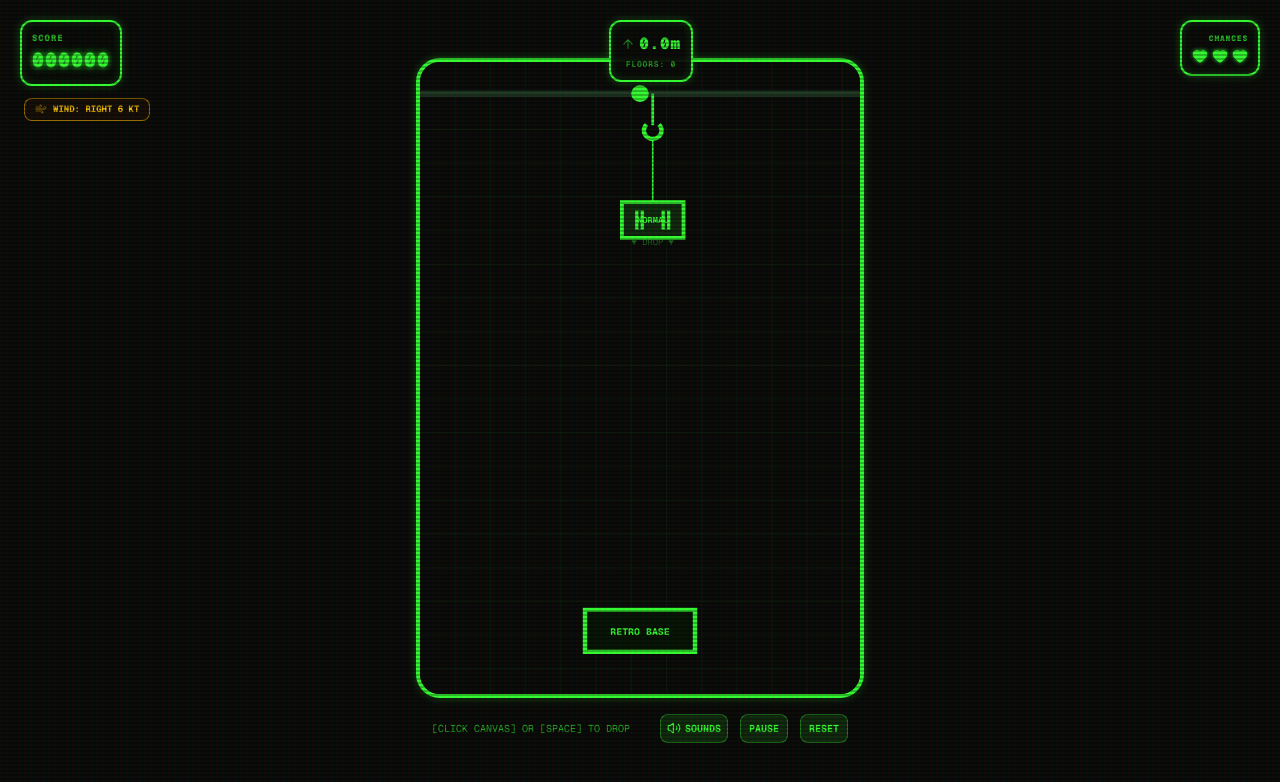
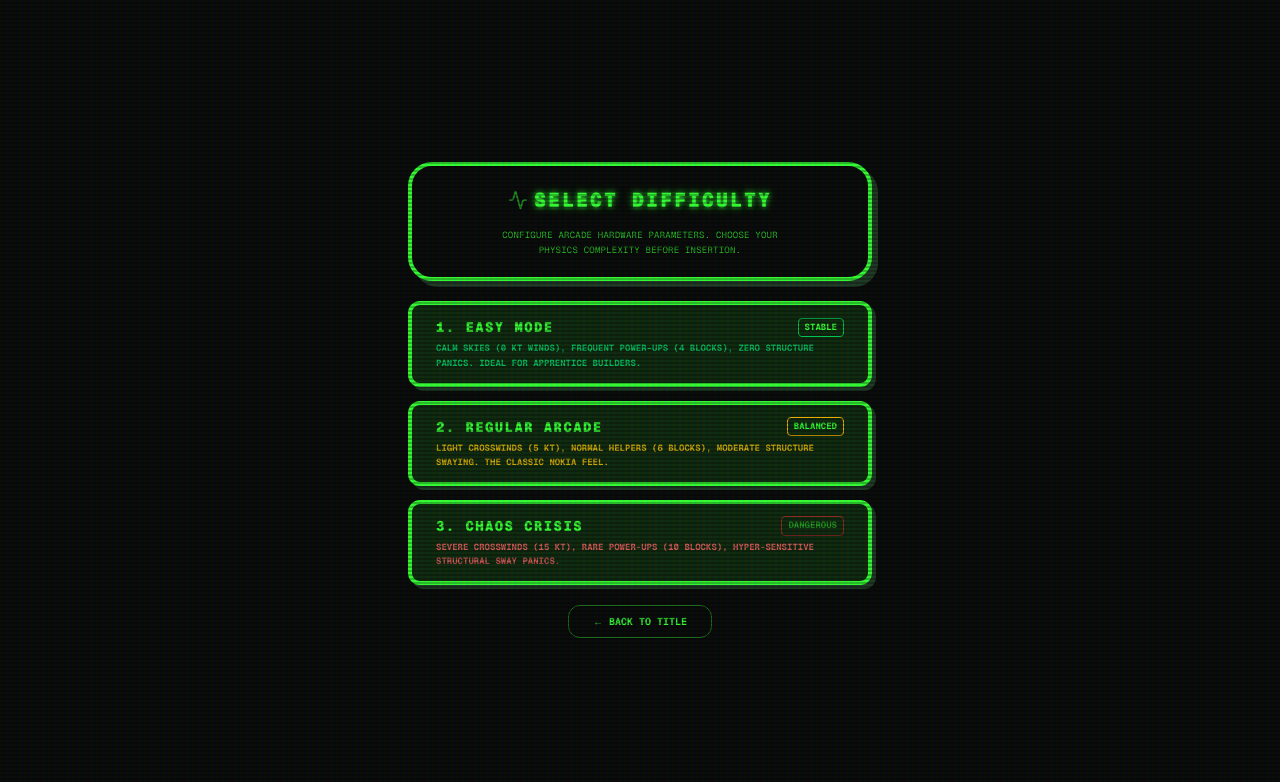
Before and after one commit to Nas-747/city-blox-retro, a Next.js app: page / in a window 1280 px wide. Both pictures are taken after a click on the button "INSERT COIN & START". Shown: the top 782 px of the page. Built offline with nearby package versions, Linux system fonts and the light colour scheme.

Commit message:
feat: implement difficulty selection screen and integrate difficulty-based physics configuration into gameplay

```diff
--- a/src/app/page.tsx
+++ b/src/app/page.tsx
@@ -2,15 +2,32 @@
 
 import React, { useState, useEffect } from "react";
 import GameScreen from "@/components/GameScreen";
-import { Play, Volume2, VolumeX, Shield, Award, RotateCcw, Home, Building2 } from "lucide-react";
+import { Play, Volume2, VolumeX, Shield, Award, RotateCcw, Home, Building2, Flame, Activity } from "lucide-react";
 
-type GameState = "START" | "PLAYING" | "GAMEOVER";
+export type GameState = "START" | "DIFFICULTY" | "PLAYING" | "GAMEOVER";
+
+export interface DifficultyConfig {
+  name: "EASY" | "MID" | "CHALLENGING";
+  gravitySpeed: number;
+  maxWind: number;
+  panicThreshold: number;
+  powerUpSpawnInterval: number;
+}
 
 export default function Page() {
   const [gameState, setGameState] = useState<GameState>("START");
   const [isPaused, setIsPaused] = useState(false);
   const [isMuted, setIsMuted] = useState(false);
   const [personalBest, setPersonalBest] = useState(0);
+
+  // Dynamic difficulty configuration state
+  const [selectedDifficulty, setSelectedDifficulty] = useState<DifficultyConfig>({
+    name: "MID",
+    gravitySpeed: 6,
+    maxWind: 0.5,
+    panicThreshold: 20,
+    powerUpSpawnInterval: 6,
+  });
 
   // Game stats for Game Over modal
   const [stats, setStats] = useState({
@@ -37,14 +54,45 @@ export default function Page() {
       { rank: 3, name: "YOU (BEST)", score: personalBest, height: (personalBest / 100) * 1.5 },
       { rank: 4, name: "BRIGHT_ICT", score: 14200, height: 96.6 },
     ];
-    // Sort descending by score
     return list.sort((a, b) => b.score - a.score).map((item, idx) => ({
       ...item,
       rank: idx + 1,
     }));
   };
 
-  const handleStartGame = () => {
+  const handleInsertCoin = () => {
+    setGameState("DIFFICULTY");
+  };
+
+  const handleSelectDifficulty = (diff: "EASY" | "MID" | "CHALLENGING") => {
+    let config: DifficultyConfig;
+    if (diff === "EASY") {
+      config = {
+        name: "EASY",
+        gravitySpeed: 4,
+        maxWind: 0,
+        panicThreshold: 999,
+        powerUpSpawnInterval: 4,
+      };
+    } else if (diff === "CHALLENGING") {
+      config = {
+        name: "CHALLENGING",
+        gravitySpeed: 9,
+        maxWind: 1.5,
+        panicThreshold: 12,
+        powerUpSpawnInterval: 10,
+      };
+    } else {
+      config = {
+        name: "MID",
+        gravitySpeed: 6,
+        maxWind: 0.5,
+        panicThreshold: 20,
+        powerUpSpawnInterval: 6,
+      };
+    }
+
+    setSelectedDifficulty(config);
     setGameState("PLAYING");
     setIsPaused(false);
   };
@@ -116,7 +164,7 @@ export default function Page() {
           {/* Start button */}
           <div className="w-full">
             <button
-              onClick={handleStartGame}
+              onClick={handleInsertCoin}
               className="retro-btn text-base py-3 w-full flex items-center justify-center gap-2 tracking-widest uppercase font-black"
             >
               <Play className="w-4 h-4 fill-current" />
@@ -166,18 +214,89 @@ export default function Page() {
         </div>
       )}
 
-      {/* 2. ACTIVE GAMEPLAY SCREEN */}
+      {/* 2. DIFFICULTY SELECTION SCREEN */}
+      {gameState === "DIFFICULTY" && (
+        <div className="flex flex-col items-center justify-center gap-5 w-full max-w-lg px-6 font-mono z-10 text-center animate-fade-in">
+
+          <div className="retro-border bg-[#080b09] p-5 w-full flex flex-col items-center gap-3.5 rounded-3xl glow-box-green">
+            <div className="flex items-center justify-center gap-1.5">
+              <Activity className="w-5 h-5 text-retro-green animate-pulse" />
+              <h2 className="text-xl font-black text-retro-green tracking-widest uppercase glow-green">
+                SELECT DIFFICULTY
+              </h2>
+            </div>
+            <p className="text-[9px] text-retro-green/75 uppercase tracking-wide leading-relaxed max-w-xs">
+              Configure arcade hardware parameters. Choose your physics complexity before insertion.
+            </p>
+          </div>
+
+          {/* Difficulty options */}
+          <div className="w-full flex flex-col gap-3.5">
+            {/* EASY */}
+            <button
+              onClick={() => handleSelectDifficulty("EASY")}
+              className="retro-btn border-green-500 text-green-400 bg-green-950/20 hover:bg-green-500 hover:text-[#080b09] flex flex-col items-start gap-1 p-3.5 rounded-2xl w-full text-left"
+            >
+              <div className="flex justify-between items-center w-full">
+                <span className="text-sm font-black tracking-widest">1. EASY MODE</span>
+                <span className="text-[9px] border border-green-500 px-1.5 py-0.5 rounded font-bold">STABLE</span>
+              </div>
+              <p className="text-[9px] uppercase leading-relaxed text-green-400/80">
+                Calm skies (0 KT winds), frequent power-ups (4 blocks), zero structure panics. Ideal for apprentice builders.
+              </p>
+            </button>
+
+            {/* MID */}
+            <button
+              onClick={() => handleSelectDifficulty("MID")}
+              className="retro-btn border-yellow-500 text-yellow-400 bg-yellow-950/20 hover:bg-yellow-500 hover:text-[#080b09] flex flex-col items-start gap-1 p-3.5 rounded-2xl w-full text-left"
+            >
+              <div className="flex justify-between items-center w-full">
+                <span className="text-sm font-black tracking-widest">2. REGULAR ARCADE</span>
+                <span className="text-[9px] border border-yellow-500 px-1.5 py-0.5 rounded font-bold">BALANCED</span>
+              </div>
+              <p className="text-[9px] uppercase leading-relaxed text-yellow-400/80">
+                Light crosswinds (5 KT), normal helpers (6 blocks), moderate structure swaying. The classic Nokia feel.
+              </p>
+            </button>
+
+            {/* CHALLENGING */}
+            <button
+              onClick={() => handleSelectDifficulty("CHALLENGING")}
+              className="retro-btn border-red-500 text-red-400 bg-red-950/20 hover:bg-red-500 hover:text-[#080b09] flex flex-col items-start gap-1 p-3.5 rounded-2xl w-full text-left"
+            >
+              <div className="flex justify-between items-center w-full">
+                <span className="text-sm font-black tracking-widest">3. CHAOS CRISIS</span>
+                <span className="text-[9px] border border-red-500 px-1.5 py-0.5 rounded font-bold uppercase animate-pulse">Dangerous</span>
+              </div>
+              <p className="text-[9px] uppercase leading-relaxed text-red-400/80 font-bold">
+                Severe crosswinds (15 KT), rare power-ups (10 blocks), hyper-sensitive structural sway panics.
+              </p>
+            </button>
+          </div>
+
+          <button
+            onClick={handleBackToTitle}
+            className="text-[10px] border border-retro-green/40 hover:border-retro-green text-retro-green bg-transparent hover:bg-retro-green/10 py-2 px-6 rounded-xl transition-all font-bold cursor-pointer uppercase"
+          >
+            ← BACK TO TITLE
+          </button>
+        </div>
+      )}
+
+      {/* 3. ACTIVE GAMEPLAY SCREEN */}
       {gameState === "PLAYING" && (
         <div className="w-full h-full relative">
           <GameScreen
             onGameOver={handleGameOver}
             isPaused={isPaused}
             onTogglePause={togglePause}
+            difficulty={selectedDifficulty}
           />
         </div>
       )}
 
-      {/* 3. GAME OVER MODAL SCREEN */}
+      {/* 4. GAME OVER MODAL SCREEN */}
       {gameState === "GAMEOVER" && (
         <div className="absolute inset-0 bg-[#080b09]/90 backdrop-blur-md z-50 flex items-center justify-center font-mono">
           <div className="retro-border bg-[#080b09] p-8 max-w-sm w-[90%] flex flex-col gap-5 rounded-3xl glow-box-green text-center">
@@ -193,6 +312,10 @@ export default function Page() {
 
             {/* Score Grid & Performance Stats */}
             <div className="border-2 border-retro-green/45 bg-retro-dark/30 rounded-2xl p-4 flex flex-col gap-3">
+              <div className="flex justify-between items-center text-xs font-bold border-b border-retro-green/20 pb-2">
+                <span className="text-retro-green/70 uppercase font-bold">MODE ({selectedDifficulty.name})</span>
+                <span className="text-xs text-retro-green font-mono">{selectedDifficulty.name}</span>
+              </div>
               <div className="flex justify-between items-center text-xs font-bold border-b border-retro-green/20 pb-2">
                 <span className="text-retro-green/70 uppercase">SCORE</span>
                 <span className="text-lg text-retro-green glow-green">{stats.score.toLocaleString()}</span>
```
Also changed, not shown: src/components/GameScreen.tsx (+31 -19 lines).
